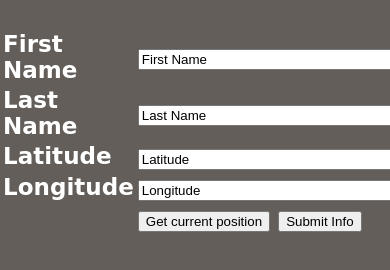
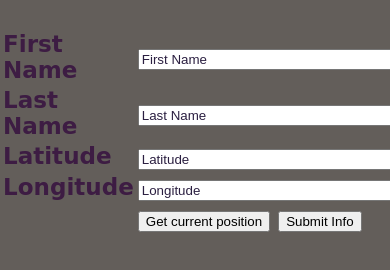
Before and after one commit to Mansimran24/WEB301_Summer_Assignments, a plain HTML site: page index.html in a window 390 px wide. Shown: the part 142-412 px from the top of the page. Drawn offline with nearby package versions, Linux system fonts and the light colour scheme.

Commit message:
Update styles.css

```diff
--- a/styles.css
+++ b/styles.css
@@ -25,13 +25,13 @@ h1{
 
 @media  screen and (max-width: 700px) {
     ::placeholder{
-        color: black;
+        color: rgb(43, 31, 65);
     }
     table{
         width: 100%;
     }
     label{
-        color: white;
+        color: rgb(61, 28, 67);
     }
     input{
         width: 100%;
```
